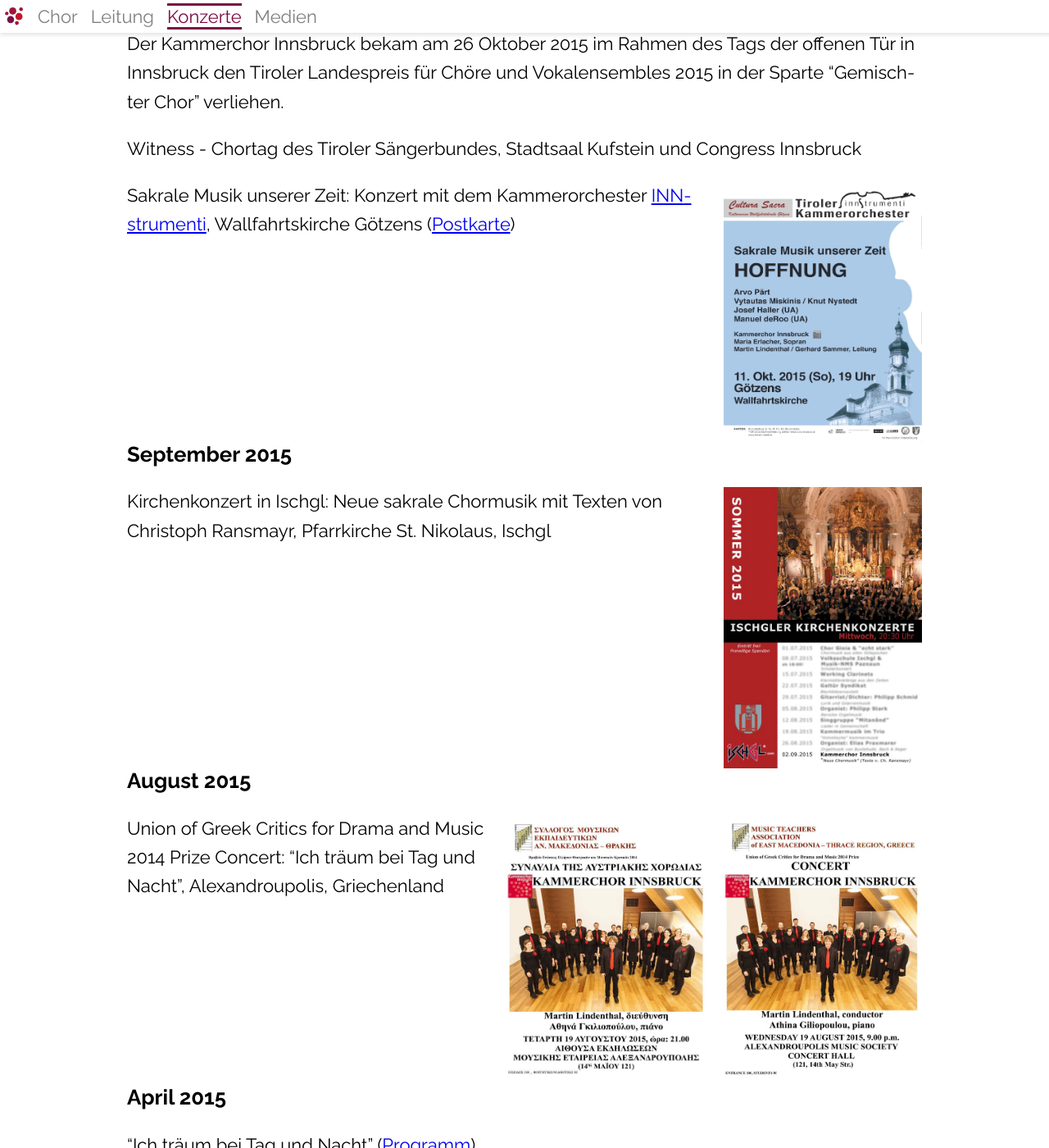
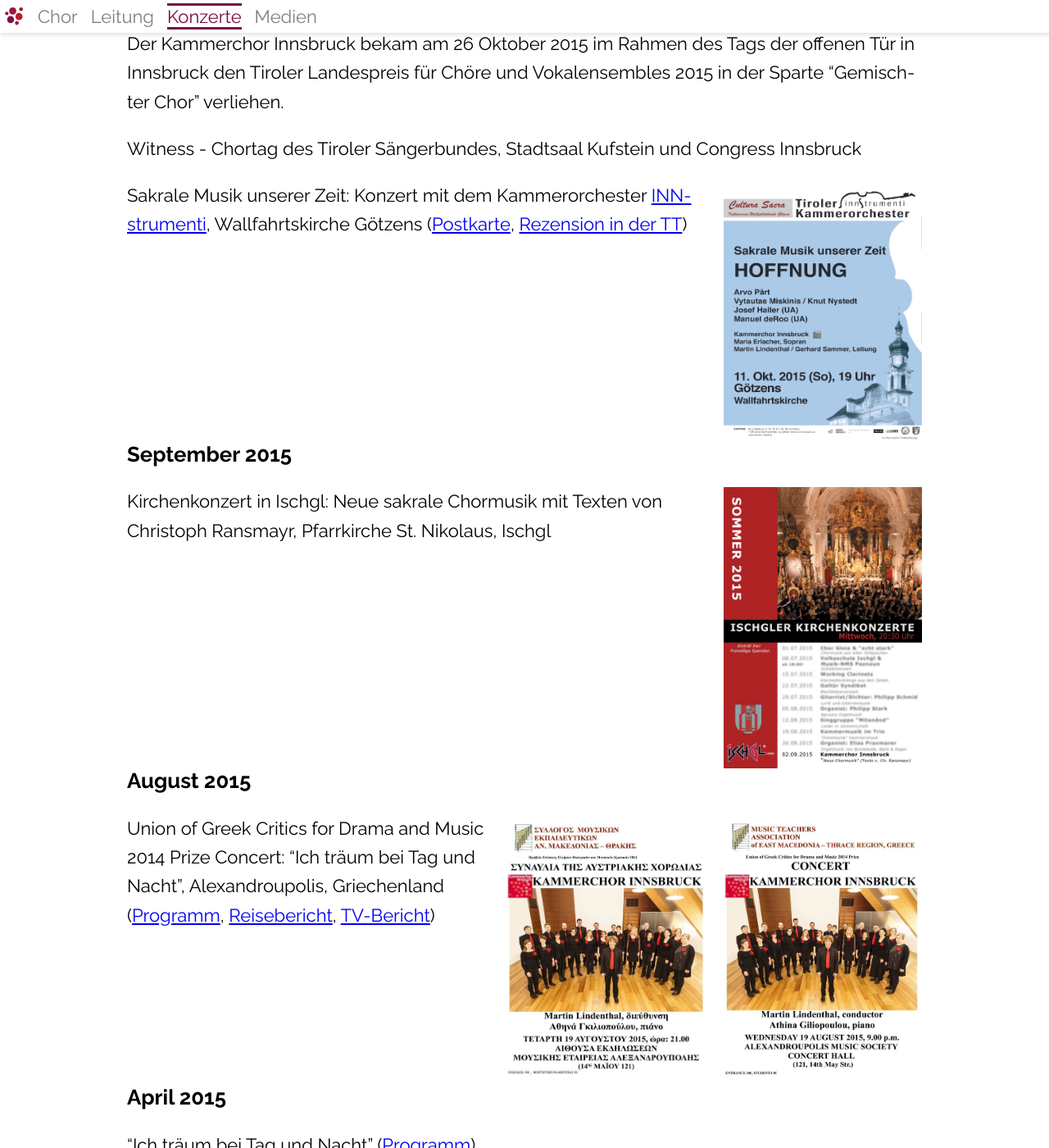
Before and after one commit to kammerchorinnsbruck/kammerchorinnsbruck.github.io, a Jekyll site: the page built from konzerte.md, in a window 1280 px wide and 1400 px high, scrolled down 7535 px. Shown: the whole window at 82% size. Built offline with Jekyll 4.4.1, drawn with Linux system fonts in a browser that asks for light colours; some of the changed text lies outside the part shown.

Commit message:
Noch mehr Archivarbeit ...

```diff
--- a/konzerte.md
+++ b/konzerte.md
@@ -210,7 +211,8 @@
 
 ![Plakat](/assets/archiv/20151011_KaChor_Innstrumenti_Konzert_Goetzens_Plakat.jpg){:class="flyer"}
 Sakrale Musik unserer Zeit: Konzert mit dem Kammerorchester [INNstrumenti](http://www.innstrumenti.at), Wallfahrtskirche Götzens
-([Postkarte](/assets/archiv/20151011_KaChor_und_Innstrumenti_Konzert_Goetzens_Postkarte.pdf))
+([Postkarte](/assets/archiv/20151011_KaChor_und_Innstrumenti_Konzert_Goetzens_Postkarte.pdf),
+[Rezension in der TT](/assets/archiv/20151014_TT_kritik_smuz.jpg))
 
 ## September 2015
 
@@ -224,6 +226,9 @@
 ![greek](/assets/archiv/20150819_KaChor_Konzert_Plakat_Griechenland_gr.jpg){:class="flyer"}
 Union of Greek Critics for Drama and Music 2014 Prize Concert:
 "Ich träum bei Tag und Nacht", Alexandroupolis, Griechenland
+([Programm](/assets/archiv/2015_Kammerchor-Alexandropolis_Programm.png),
+[Reisebericht](/assets/archiv/2015_Reisebericht_Griechenland.pdf),
+[TV-Bericht](https://www.youtube.com/watch?v=kEr7HiEWh-w))
 
 ## April 2015
 
@@ -257,7 +262,8 @@
 ## Juni 2013
 
 "Musik im Schloss"
-([Flyer](/assets/archiv/20130609_Musik_im_Schloss_AMBRAS.PDF))
+([Flyer](/assets/archiv/20130609_Musik_im_Schloss_AMBRAS.PDF),
+[Programm](/assets/archiv/20130609-Programm_Schloss_Ambras.pdf))
 
 ## März 2013
 
@@ -275,7 +281,11 @@
 
 ## November 2011
 
-"Jubiläumskonzert - 10 Jahre Kammerchor Innsbruck"
+"Jubiläumskonzert - 10 Jahre Kammerchor Innsbruck" mit dem Tiroler Landesjugendchor
+
+* 19.11.2011, 20:00, Großer Stadtsaal, Innsbruck
+* 20.11.2011, 20:00, Festung Kufstein
+([Programm](/assets/archiv/20111120_Jubilaeum.pdf))
 
 ## Mai 2011
 
```
Also changed, not shown: other parts of konzerte.md (+2 -1 lines), assets/archiv/20151014_TT_kritik_smuz.jpg (added), assets/archiv/2015_Kammerchor-Alexandropolis_Programm.png (added), 3 other files.
